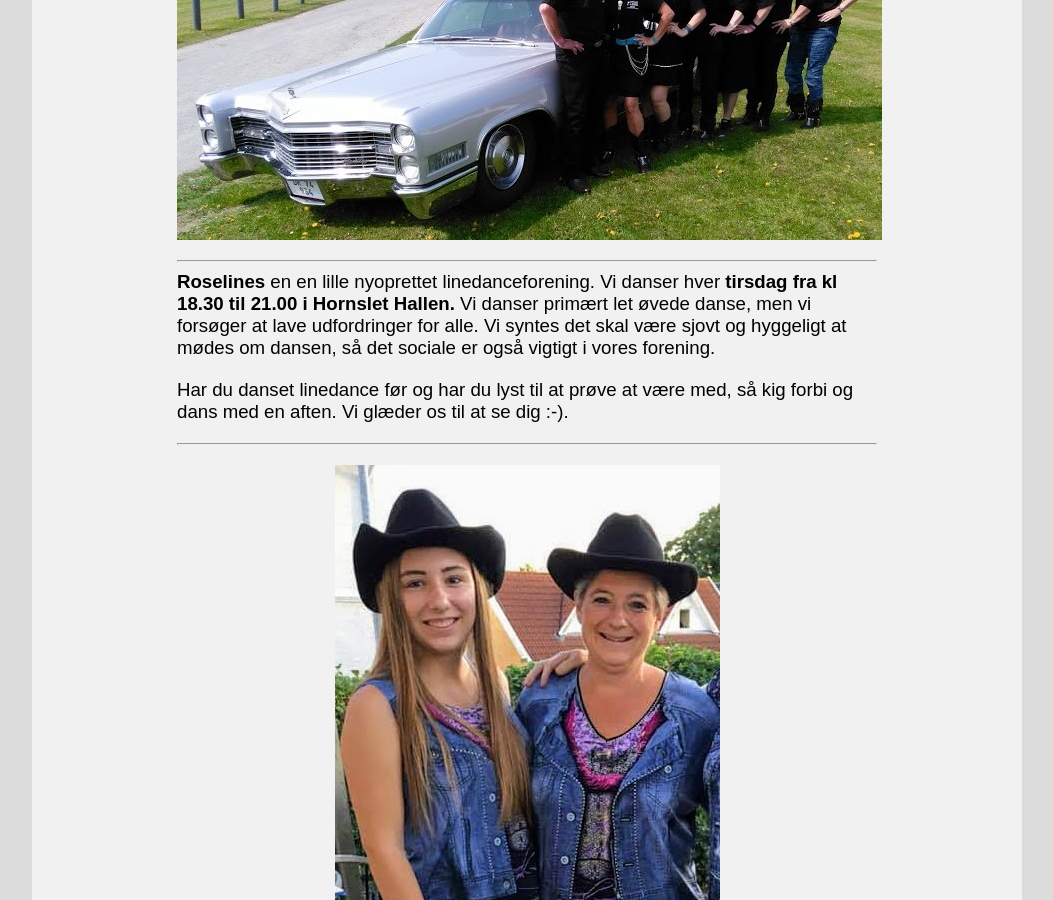
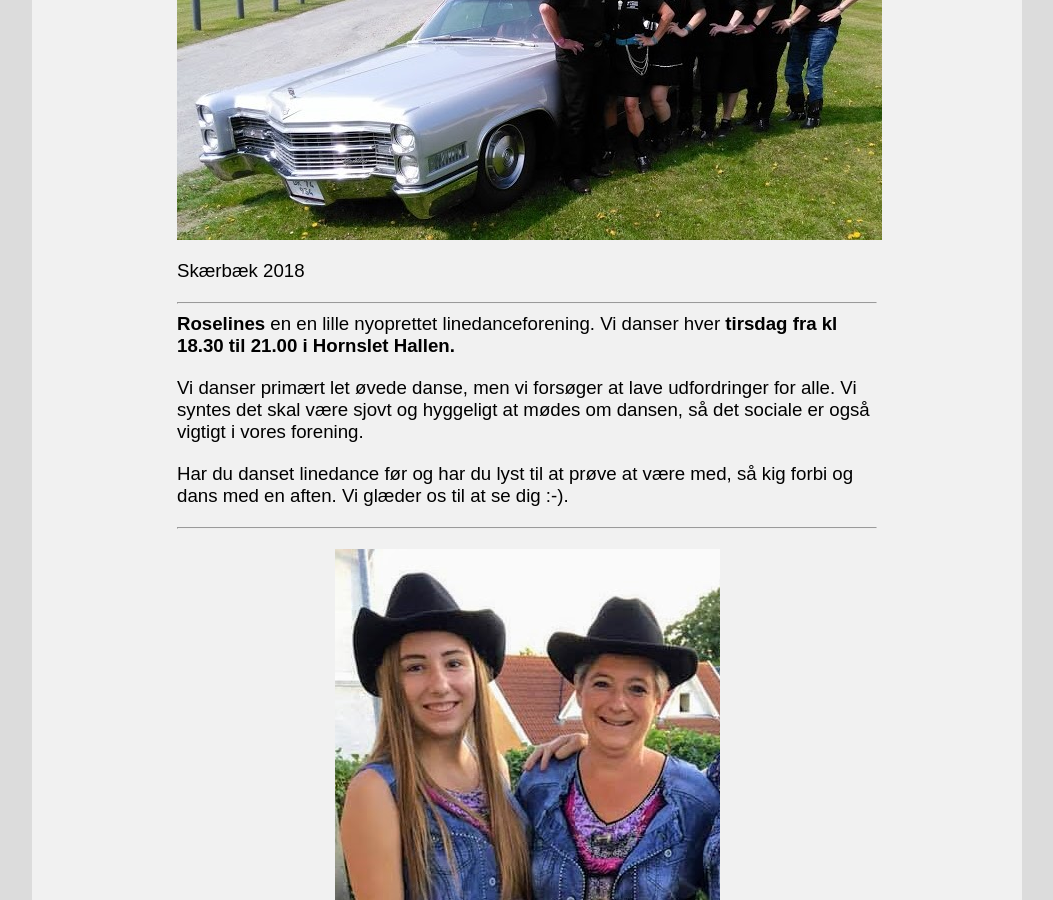
Before and after one commit to lonemathiasen/lonemathiasen.github.io, a Jekyll site: the page built from index.md, in a window 1280 px wide and 900 px high, scrolled down 305 px. Shown: the whole window, without its empty margins (113-1166 px from the left). Built offline with Jekyll 4.4.1, drawn with Linux system fonts in a browser that asks for light colours.

Commit message:
Rettet tekst, mellemrum

```diff
--- a/index.md
+++ b/index.md
@@ -6,14 +6,19 @@
 
  ![Roselines i Skærbæk 2018](/assets/2018 bil (2).jpg)
 
+
+Skærbæk 2018
+
 ---
 
-**Roselines** en en lille nyoprettet linedanceforening. Vi danser hver **tirsdag fra kl 18.30 til 21.00 i Hornslet Hallen.** Vi danser primært let øvede danse, men vi forsøger at lave udfordringer for alle. Vi syntes det skal være sjovt og hyggeligt at mødes om dansen, så det sociale er også vigtigt i vores forening.
+**Roselines** en en lille nyoprettet linedanceforening. Vi danser hver **tirsdag fra kl 18.30 til 21.00 i Hornslet Hallen.**
+
+Vi danser primært let øvede danse, men vi forsøger at lave udfordringer for alle. Vi syntes det skal være sjovt og hyggeligt at mødes om dansen, så det sociale er også vigtigt i vores forening.
 
 Har du danset linedance før og har du lyst til at prøve at være med, så kig forbi og dans med en aften. Vi glæder os til at se dig :-).
 
 ---
 
-![Mathilde og Lone](/assets/instruktør 2018.jpg)
+![Mathilde og Lone](/assets/Instruktør 2018.jpg)
 
 Instruktører: **Mathilde og Lone**
```
